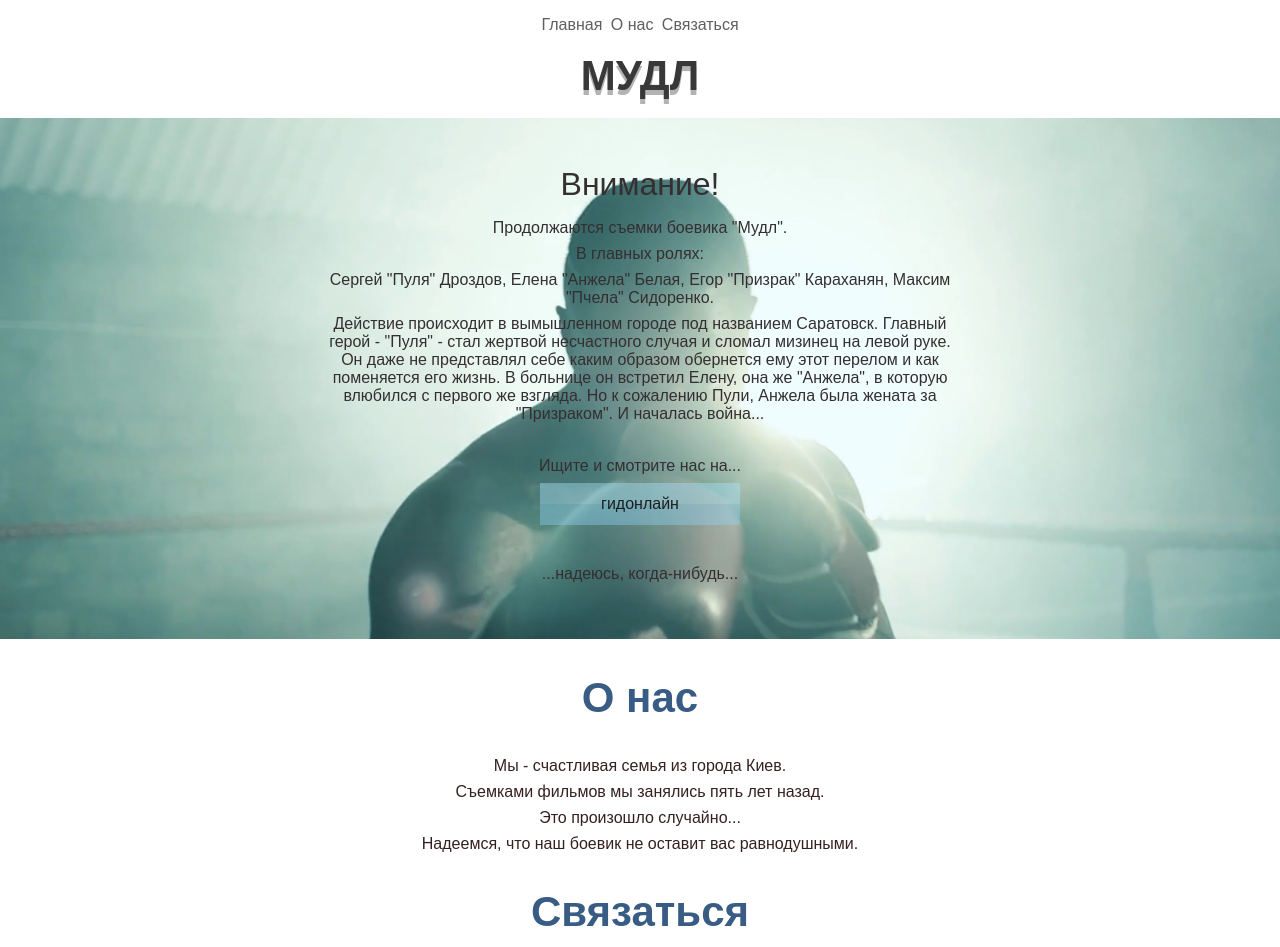
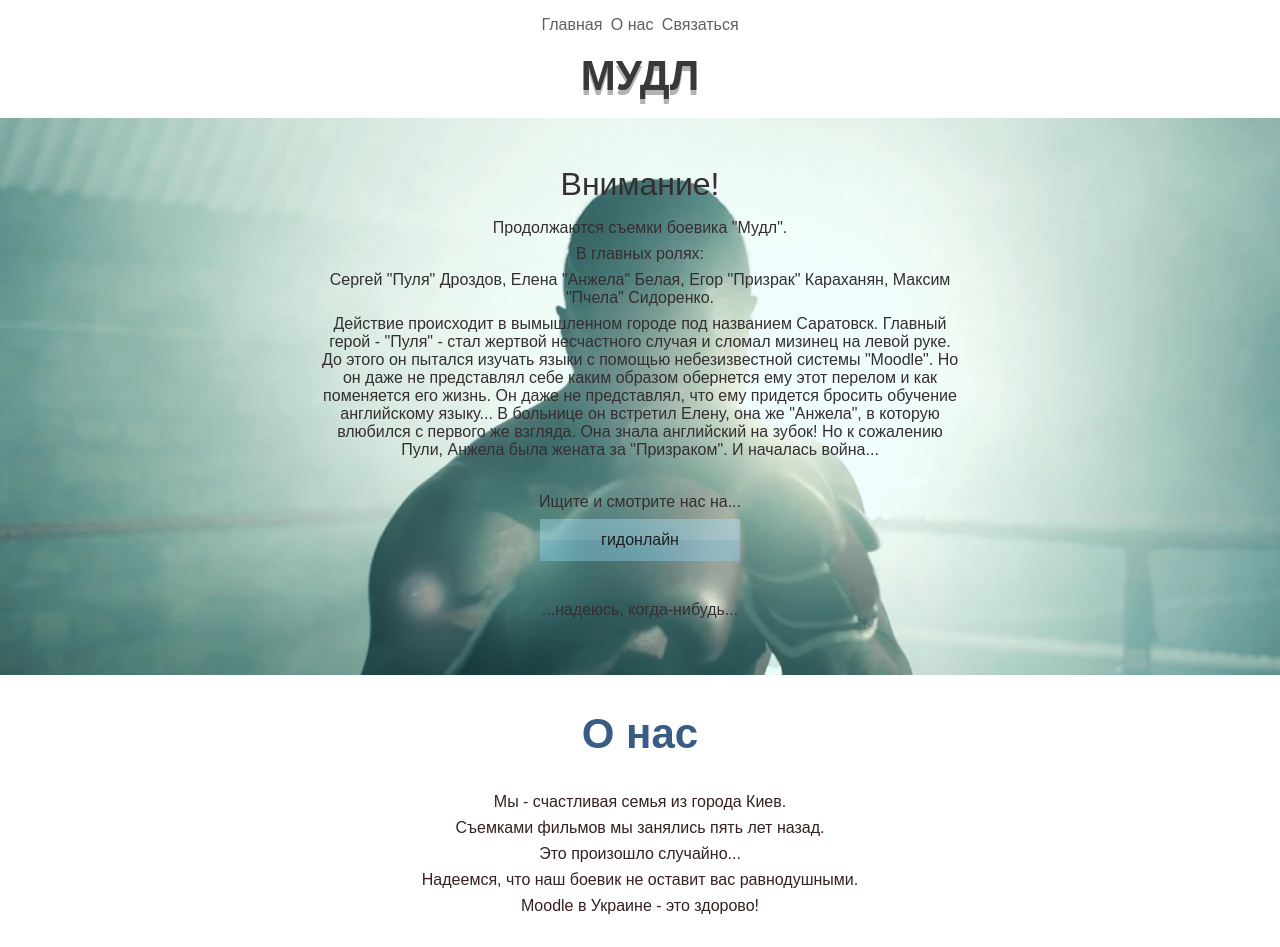
Before and after one commit to samtravis1718/samtravis1718.github.io, a plain HTML site: page index.html in a window 1280 px wide. Shown: the top 947 px of the page. Drawn offline with Linux system fonts and the light colour scheme.

Commit message:
6778
887

```diff
--- a/index.html
+++ b/index.html
@@ -4,9 +4,9 @@
     <meta http-equiv="X-UA-Compatible" content="IE=Edge">
     <meta charset="utf-8">
     <meta name="viewport" content="width=device-width, initial-scale=1">
-    <title>moodle.co.ua - Будущий Боевик Года!</title>
-    <meta name="description" content="Любите боевики? Заходите к нам! Идут съемки нового умопомрачительного фильма!">
-    <meta name="keywords" content="фильм, боевик, трусы">
+    <title>moodle.co.ua - Будущий Боевик Года, а также изучение иностранных языком одновременно!</title>
+    <meta name="description" content="Любите боевики? Любите изучать языки? Заходите к нам! Идут съемки нового умопомрачительного фильма!">
+    <meta name="keywords" content="фильм, боевик, трусы, moodle, изучение языков">
     <link rel="shortcut icon" href="favicon.png" type="image/x-icon">
     <style type="text/css">
     * {
@@ -188,7 +188,7 @@
         <p>Продолжаются съемки боевика "Мудл".</p>
         <p>В главных ролях:</p>
         <p>Сергей "Пуля" Дроздов, Елена "Анжела" Белая, Егор "Призрак" Караханян, Максим "Пчела" Сидоренко.</p>
-        <p>Действие происходит в вымышленном городе под названием Саратовск. Главный герой - "Пуля" - стал жертвой несчастного случая и сломал мизинец на левой руке. Он даже не представлял себе каким образом обернется ему этот перелом и как поменяется его жизнь. В больнице он встретил Елену, она же "Анжела", в которую влюбился с первого же взгляда. Но к сожалению Пули, Анжела была жената за "Призраком". И началась война...</p>
+        <p>Действие происходит в вымышленном городе под названием Саратовск. Главный герой - "Пуля" - стал жертвой несчастного случая и сломал мизинец на левой руке. До этого он пытался изучать языки с помощью небезизвестной системы "Moodle". Но он даже не представлял себе каким образом обернется ему этот перелом и как поменяется его жизнь. Он даже не представлял, что ему придется бросить обучение английскому языку... В больнице он встретил Елену, она же "Анжела", в которую влюбился с первого же взгляда. Она знала английский на зубок! Но к сожалению Пули, Анжела была жената за "Призраком". И началась война...</p>
         <p>
             <br/>
         </p>
@@ -210,6 +210,7 @@
             <p>Съемками фильмов мы занялись пять лет назад.</p>
             <p>Это произошло случайно...</p>
             <p>Надеемся, что наш боевик не оставит вас равнодушными.</p>
+            <p>Moodle в Украине - это здорово!</p>
         </div>
     </div>
     <div id="contact">
```
